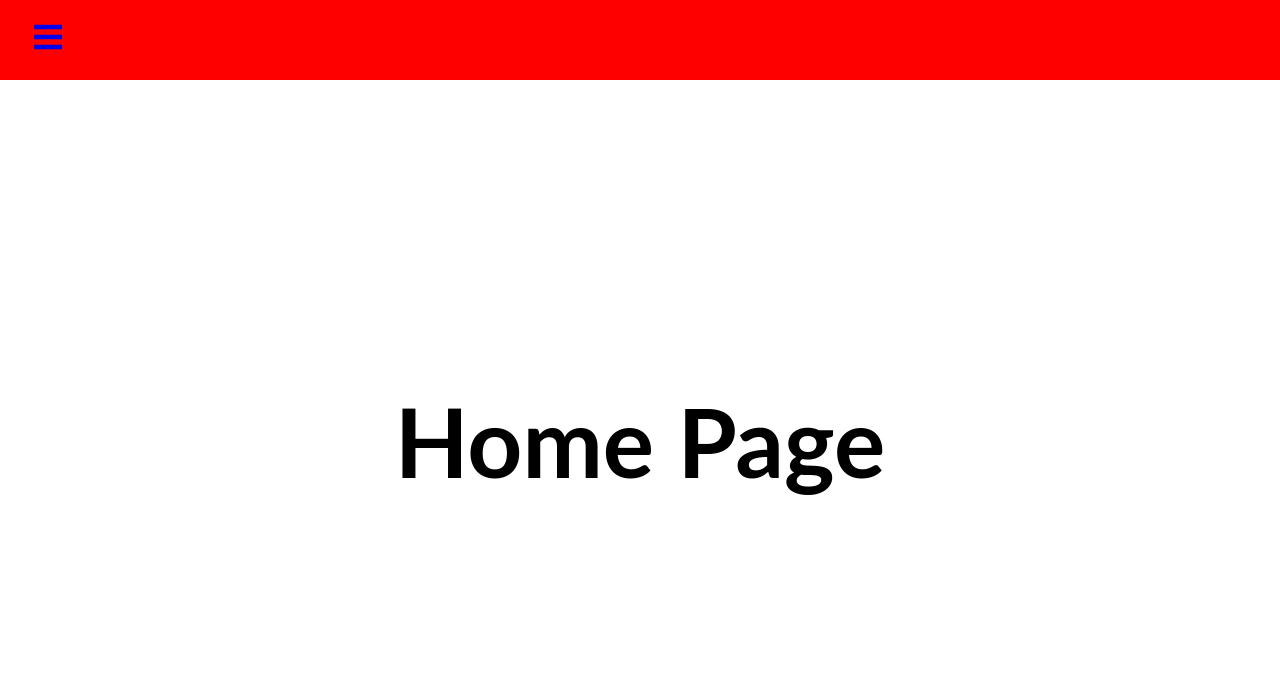
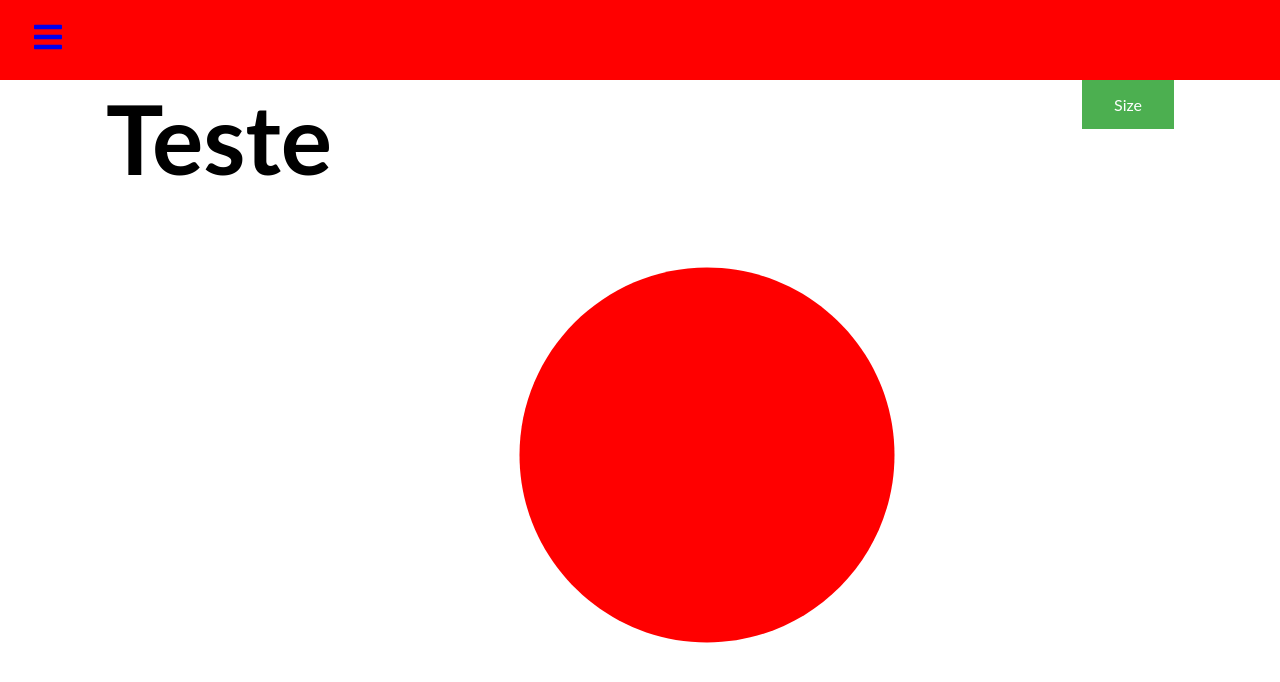
Before and after one commit to joaopedro1986/dashBoard_LearningStage, a React (Create React App) app: page / in a window 1280 px wide. Shown: the top 682 px of the page. Built offline with nearby package versions, Linux system fonts and the light colour scheme.

Commit message:
added circle

```diff
--- a/src/App.css
+++ b/src/App.css
@@ -10,7 +10,18 @@
  .home, .reports, .products {
    display: flex;
    height: 90vh;
-   align-items: center;
+   align-items: flex-start;
    justify-content: center;
    font-size: 3rem;
 }
+
+.buttonSize {
+  background-color: #4CAF50;
+  border: none;
+  color: white;
+  padding: 15px 32px;
+  text-align: center;
+  text-decoration: none;
+  display: inline-block;
+  font-size: 16px;
+}
--- a/src/Pages/Home.js
+++ b/src/Pages/Home.js
@@ -1,9 +1,21 @@
-import React from 'react'
+import React, { useState } from 'react'
+import * as GoIcons  from 'react-icons/go';
 
 function Home() {
+
+    const [size, setSize] = useState (750);
+    const reduceSize = () => setSize(size - 20);
+
     return (
         <div className='home'>
-            <h1>Home Page</h1>
+            <h1>Teste</h1>
+
+            <GoIcons.GoPrimitiveDot
+            size={size}
+            color="red"
+            />
+
+            <button className="buttonSize" onClick={reduceSize}>Size</button>
       </div>
     )
 }
```
